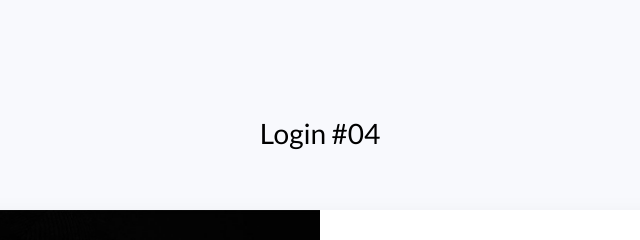
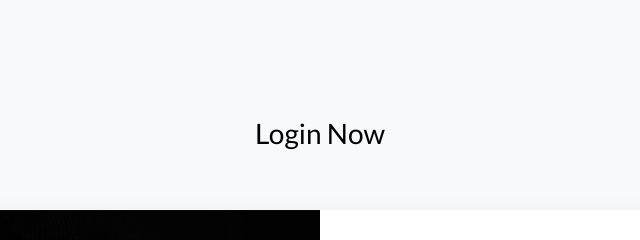
Before and after one commit to samsonola/development, a plain HTML site: page index.html in a window 1280 px wide. Shown: the top 240 px of the page, 320-960 px from the left. Drawn offline with Linux system fonts and the light colour scheme.

Commit message:
changed the h2 class

```diff
--- a/index.html
+++ b/index.html
@@ -17,7 +17,7 @@
 		<div class="container">
 			<div class="row justify-content-center">
 				<div class="col-md-6 text-center mb-5">
-					<h2 class="heading-section">Login #04</h2>
+					<h2 class="heading-section">Login Now</h2>
 				</div>
 			</div>
 			<div class="row justify-content-center">
```
